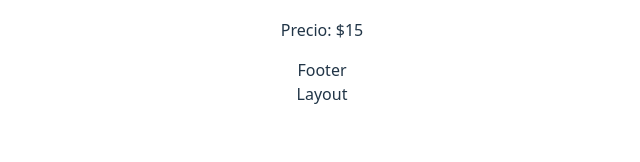
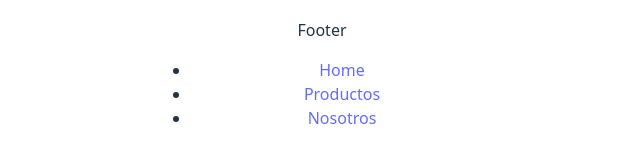
Before and after one commit to Agustin2Aranda/proyecto-agustin-react-js, a React (Vite) app: page / in a window 1280 px wide. Shown: the part 584-746 px from the top of the page, without its empty margins (318-958 px from the left). Built offline with nearby package versions, Linux system fonts and the light colour scheme.

Commit message:
Se actualizo el proyecto

```diff
--- a/src/components/Layout.jsx
+++ b/src/components/Layout.jsx
@@ -1,7 +1,22 @@
+import { Link } from "react-router-dom";
 
 function Layout() {
   return (
-    <div>Layout</div>
+    <>
+      <nav>
+        <ul>
+          <li>
+            <Link to={"/"}>Home</Link>
+          </li>
+          <li>
+            <Link to={"/productos"}>Productos</Link>
+          </li>
+          <li>
+            <Link to={"/nosotros"}>Nosotros</Link>
+          </li>
+        </ul>
+      </nav>
+    </>
   )
 }
 
```
